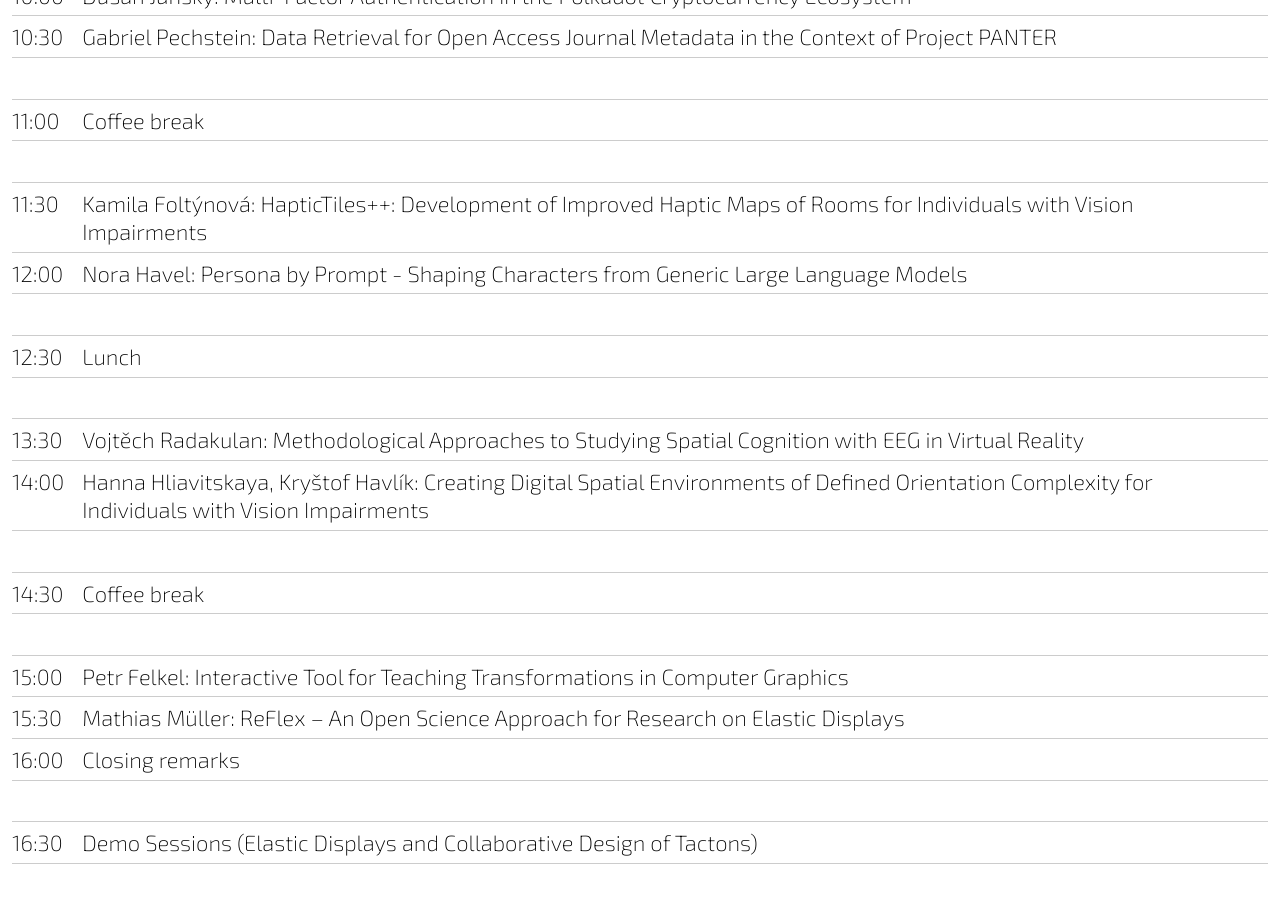
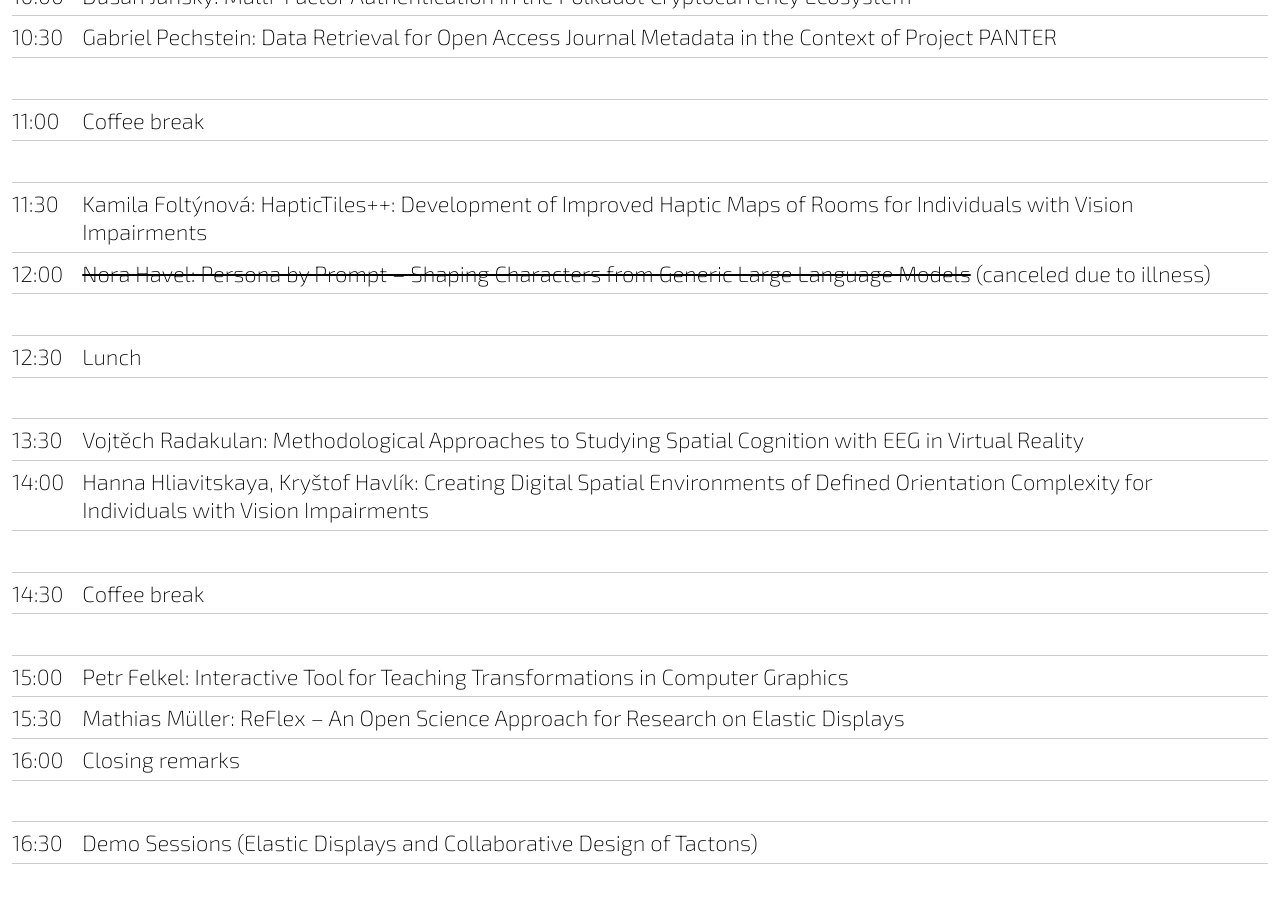
Before and after one commit to workshop-user-interfaces/workshop-user-interfaces.github.io, a Jekyll site: the page built from _editions/2025.markdown, in a window 1280 px wide and 900 px high, scrolled down 3548 px. Built offline with Jekyll 4.4.1, drawn with Linux system fonts in a browser that asks for light colours.

Commit message:
modify program 2025

```diff
--- a/_editions/2025.markdown
+++ b/_editions/2025.markdown
@@ -82,7 +82,7 @@ Zdeněk Míkovec, Czech Technical University Prague
 | 11:00 | Coffee break |
 |   |   |
 | 11:30 | Kamila Foltýnová: HapticTiles++: Development of Improved Haptic Maps of Rooms for Individuals with Vision Impairments |
-| 12:00 | Nora Havel: Persona by Prompt - Shaping Characters from Generic Large Language Models |
+| 12:00 | ~~Nora Havel: Persona by Prompt – Shaping Characters from Generic Large Language Models~~ (_canceled due to illness_) |
 |   |   |
 | 12:30 | Lunch |
 |   |   |
```
